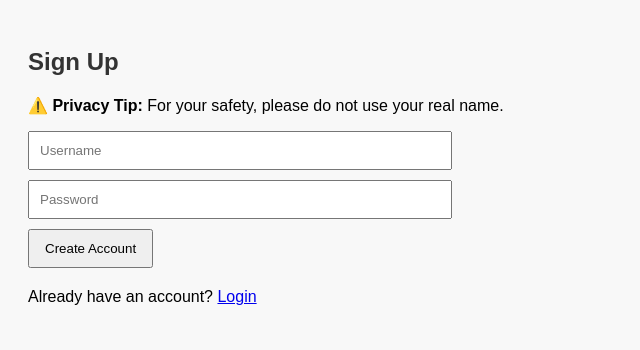
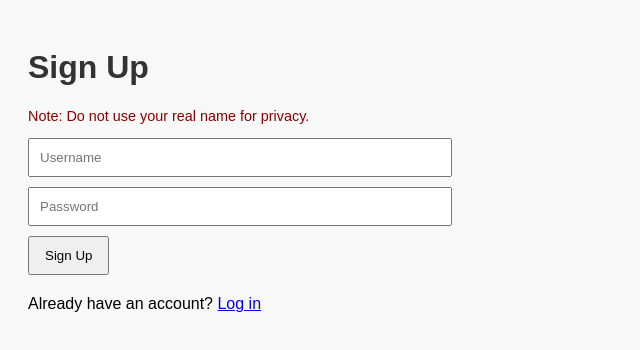
Before and after one commit to jackforce08/libyan-voices, a plain HTML site: page signup.html in a window 1280 px wide. Shown: the whole page, without its empty margins (0-640 px from the left). Drawn offline with Linux system fonts and the light colour scheme.

Commit message:
Update signup.html

```diff
--- a/signup.html
+++ b/signup.html
@@ -6,14 +6,14 @@
   <link rel="stylesheet" href="style.css">
 </head>
 <body>
-  <h2>Sign Up</h2>
-  <p><strong>⚠️ Privacy Tip:</strong> For your safety, please do not use your real name.</p>
+  <h1>Sign Up</h1>
+  <p class="note">Note: Do not use your real name for privacy.</p>
   <form id="signupForm">
-    <input type="text" id="username" placeholder="Username" required>
-    <input type="password" id="password" placeholder="Password" required>
-    <button type="submit">Create Account</button>
+    <input type="text" id="signupUsername" placeholder="Username" required>
+    <input type="password" id="signupPassword" placeholder="Password" required>
+    <button type="submit">Sign Up</button>
   </form>
-  <p>Already have an account? <a href="login.html">Login</a></p>
+  <p>Already have an account? <a href="index.html">Log in</a></p>
 
   <script src="script.js"></script>
 </body>
```
